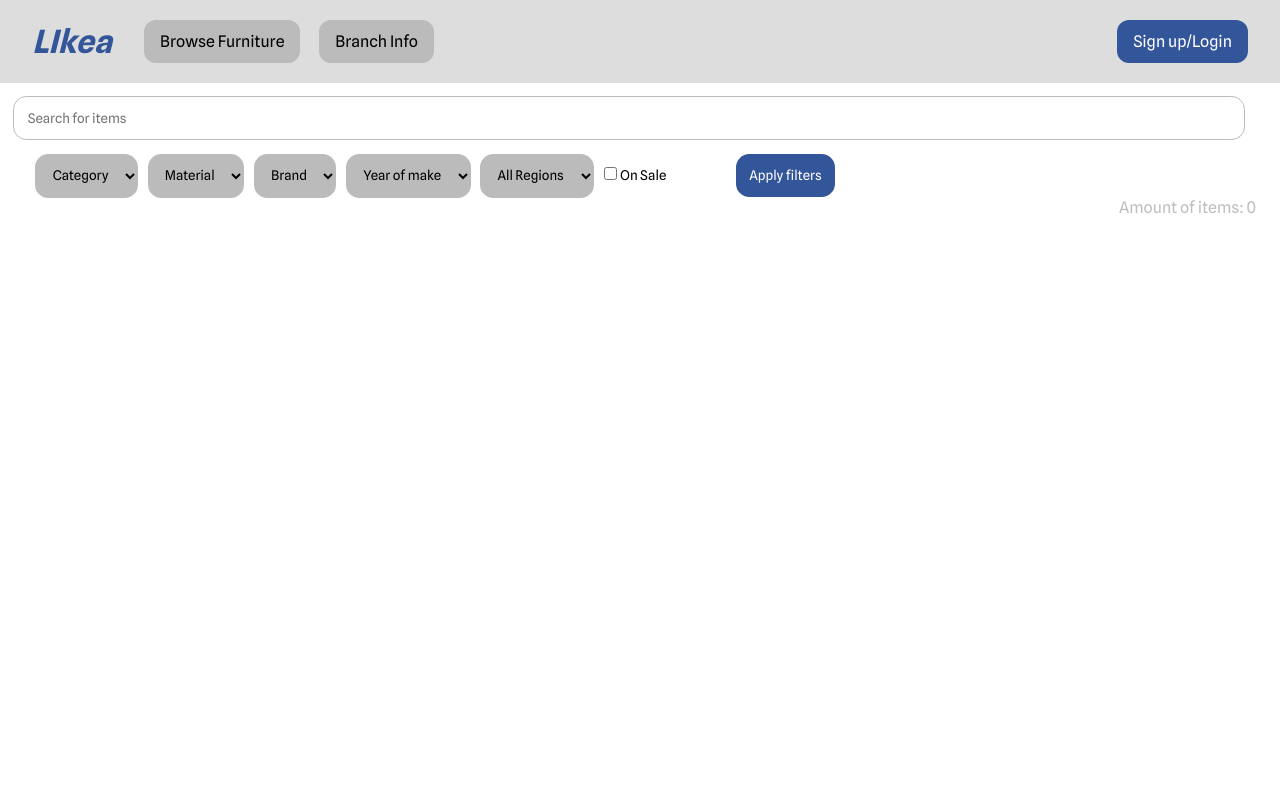
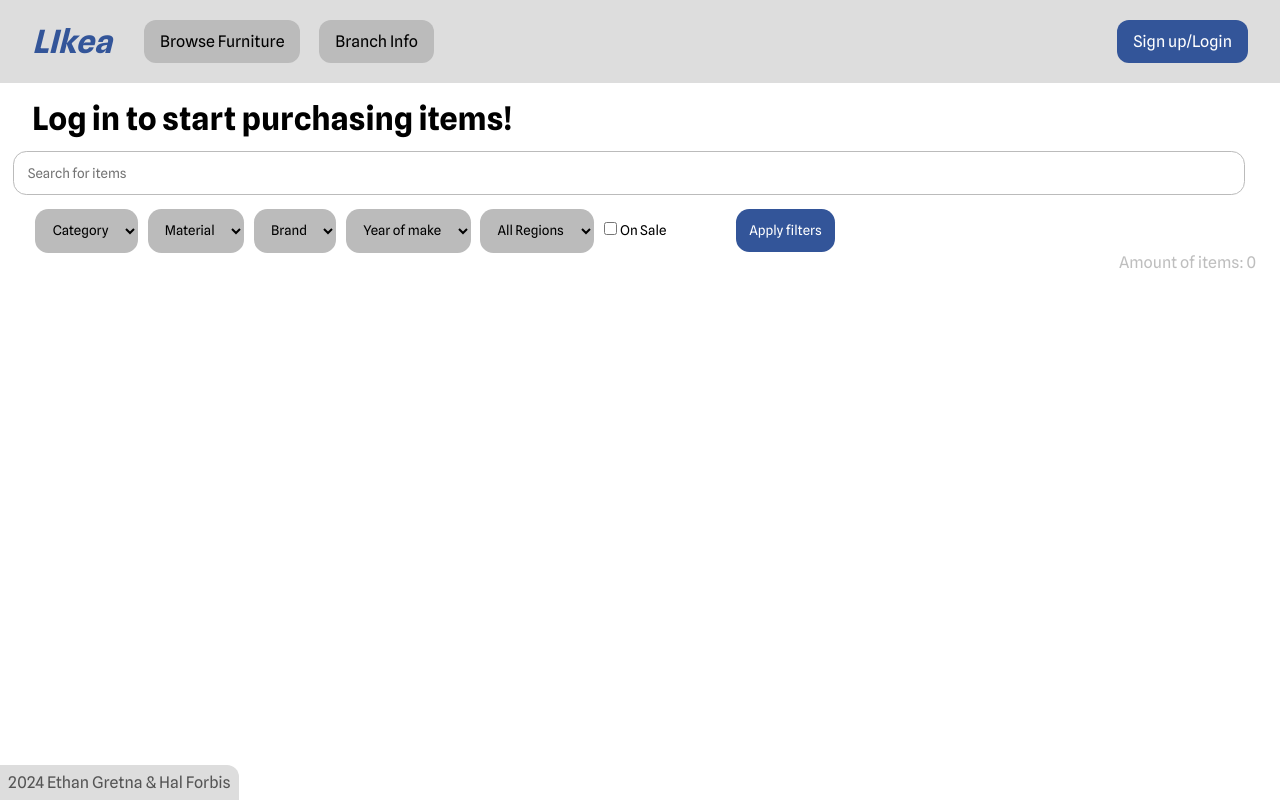
Before and after one commit to PixelFrosty/LIkea, a PHP site: page /furniture.php in a window 1280 px wide. Run offline with PHP 8.4, Linux system fonts and the light colour scheme; data that the repository does not hold is empty.

Commit message:
weird css fixes

```diff
--- a/css/about.css
+++ b/css/about.css
@@ -50,7 +50,7 @@
 
 #suggestion {
     width: 20em;
-    position: fixed;
+    position: absolute;
     transform: translateY(3em);
 }
 
--- a/css/browser.css
+++ b/css/browser.css
@@ -1,3 +1,10 @@
+#reminder {
+    margin-top: 0.5em;
+    margin-left: 1em;
+    font-size: 2em;
+    font-weight: 800;
+}
+
 #filter-form {
     margin-left: 2em;
     & > *:not(label) {
--- a/css/editProfile.css
+++ b/css/editProfile.css
@@ -79,7 +79,7 @@
 
 #suggestion {
     width: 20em;
-    position: fixed;
+    position: absolute;
     transform: translateY(3em);
 }
 
--- a/css/index.css
+++ b/css/index.css
@@ -1,3 +1,13 @@
+#footer {
+    position: fixed;
+    padding-block:0.5em;
+    padding-inline:0.5em;
+    border-top-right-radius: 0.75em;
+    background: #ddd;
+    color: #555;
+    bottom: 0;
+}
+
 * {
     font-family: "Spline Sans", sans-serif;
 }
--- a/css/login.css
+++ b/css/login.css
@@ -23,7 +23,7 @@
 
     & #suggestion {
         width: 20em;
-        position: fixed;
+        position: absolute;
         transform: translateY(3em);
     }
 }
--- a/css/profile.css
+++ b/css/profile.css
@@ -28,7 +28,7 @@
 
 #suggestion {
     width: 20em;
-    position: fixed;
+    position: absolute;
     transform: translateY(3em);
 }
 
--- a/css/signedUp.css
+++ b/css/signedUp.css
@@ -11,14 +11,13 @@ body {
     justify-content: center;
     align-items: center;
     min-height: 75vh;
-    /*background-color: #f0f0f0; */
 }
 
 #message-box {
-    background-color: #fff;
+    background: #ddd;
     padding: 2em;
     text-align: center;
-    border-radius: 1em;
+    border-radius: 2em;
     box-shadow: 0 4px 8px rgba(0, 0, 0, 0.1);
     width: 20em;
     max-width: 90%;
--- a/furniture.php
+++ b/furniture.php
@@ -142,6 +142,9 @@ $count = $conn->query($countQuery);
 $countRes = $count->fetch_assoc();
 $itemCount = $countRes['items'];
 
+if (!isset($_SESSION['id'])) {
+    echo "<div id=reminder>Log in to start purchasing items!</div>";
+}
 ?>
 
 <div id="search-form">
--- a/header.php
+++ b/header.php
@@ -52,3 +52,7 @@
         </div>
     </div>
 </div>
+
+<div id="footer">
+    2024 Ethan Gretna & Hal Forbis
+</div>
```
